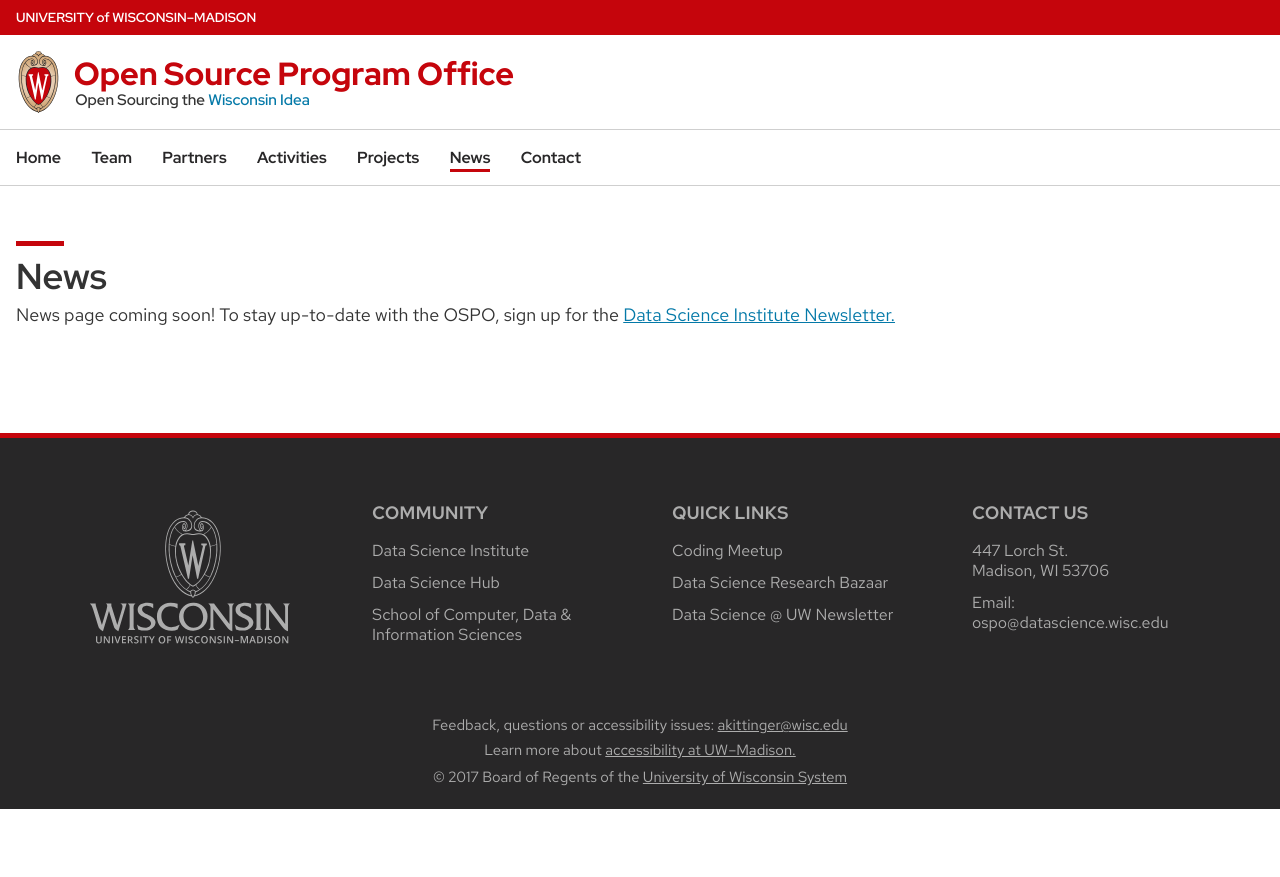
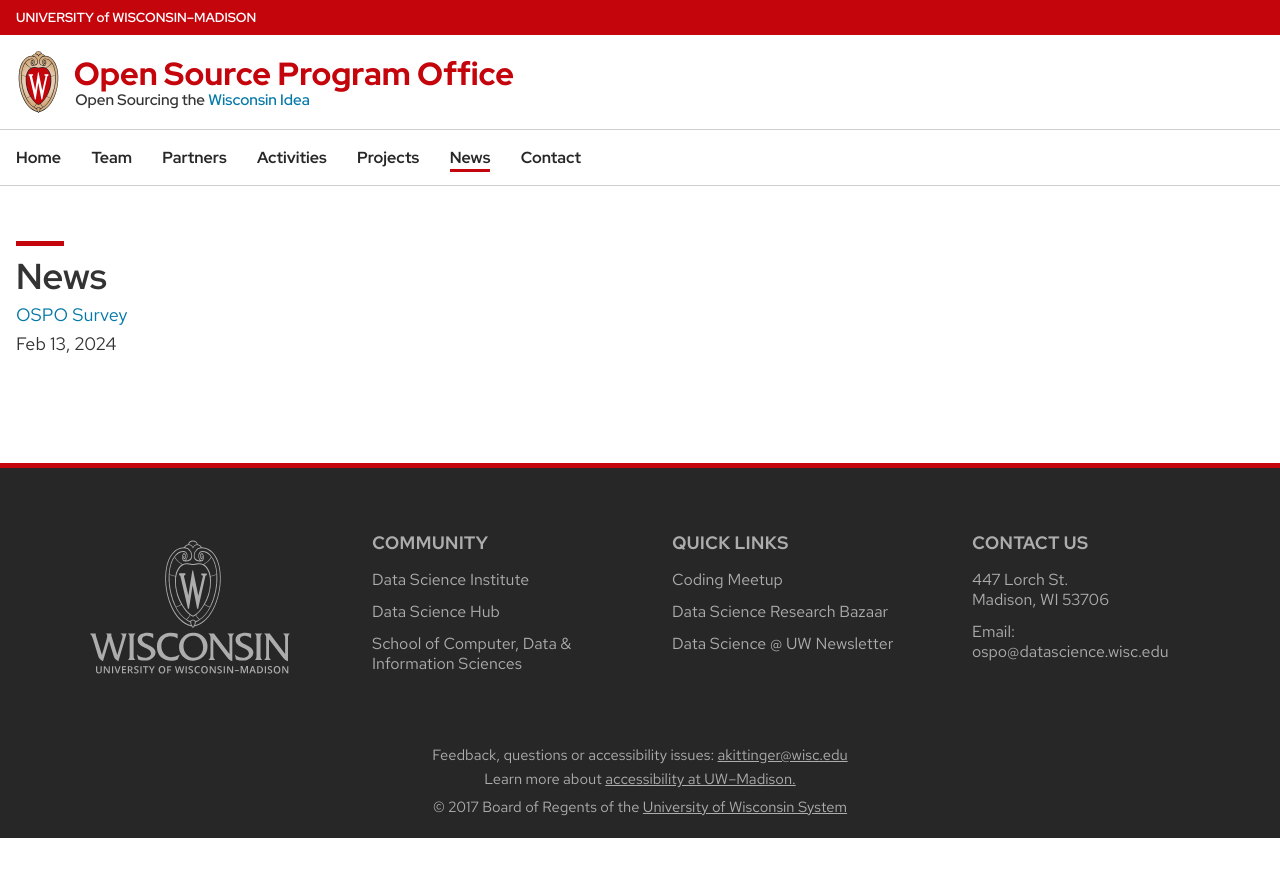
Before and after one commit to UW-Madison-DSI/ospo.wisc.edu-version-1.0, a Jekyll site: the page built from news.html, in a window 1280 px wide. Shown: the top 877 px of the page. Built offline with Jekyll 4.4.1, drawn with Linux system fonts in a browser that asks for light colours; some web fonts are replaced.

Commit message:
Update news.html

```diff
--- a/news.html
+++ b/news.html
@@ -12,6 +12,14 @@
 <body>
     <h1 class="uw-mini-bar">News</h1>
     <div>
-   <p>News page coming soon! To stay up-to-date with the OSPO, sign up for the <a href="https://datascience.wisc.edu/newsletter/">Data Science Institute Newsletter.</a></p>
+    <ul style="list-style: none; margin: 0;">
+        {% for post in site.posts %}
+            <li>
+                <a style="text-decoration: none;" href="{{ post.url }}">{{ post.title }}</a>
+                <br />
+                {{ post.date | date: "%b %d, %Y" }}
+            </li>
+        {% endfor %}
+    </ul>
 </body>
 </html>
```
